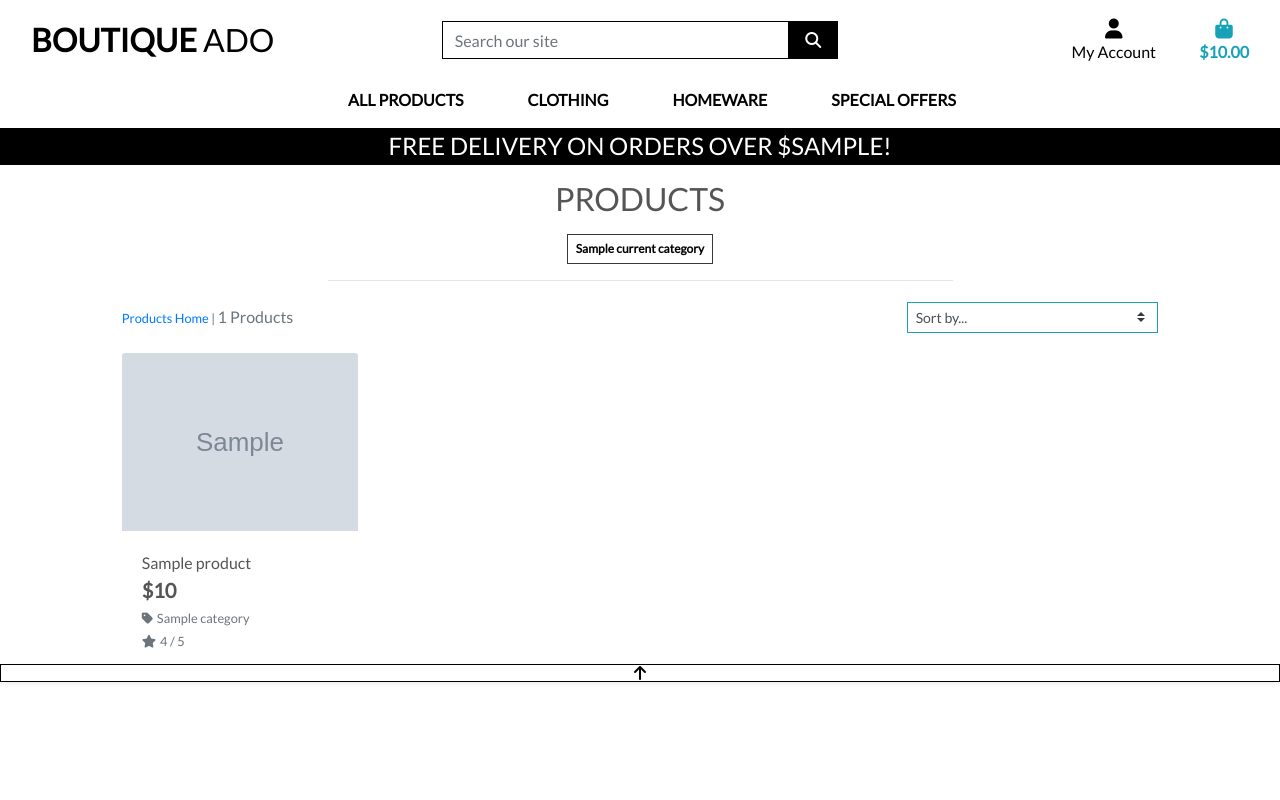
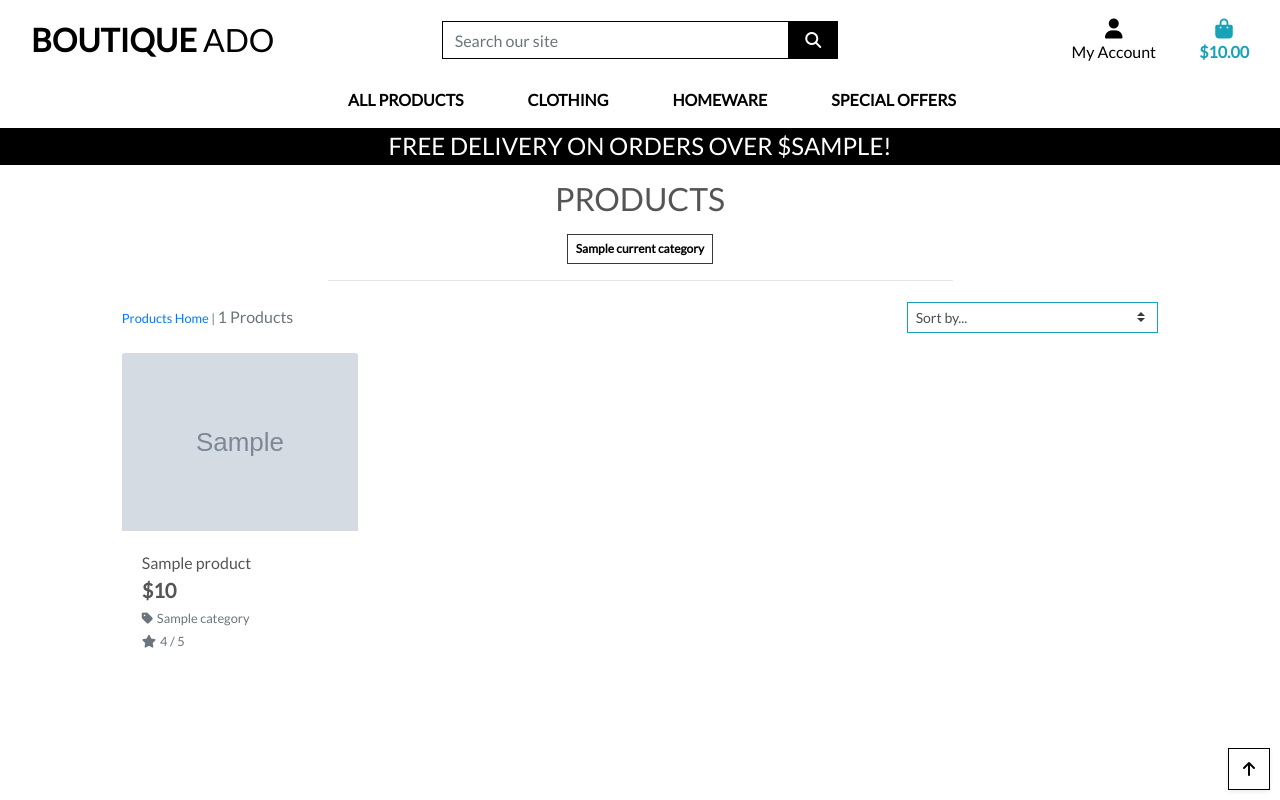
Before and after one commit to Spudos/boutique_ado, a Django app: template products/templates/products/products.html in a window 1280 px wide. Run offline with Django 3.2, Linux system fonts and the light colour scheme; the template is opened without the code that fills it: most values are stand-ins (such as "Sample title", 1, 10 or a date in 2020); grey boxes marked "Sample" are stand-in pictures; some libraries are stand-ins or nearby versions.

Commit message:
adjust css

```diff
--- a/static/css/base.css
+++ b/static/css/base.css
@@ -75,6 +75,18 @@ a.category-badge > span.badge:hover {
   color: #fff !important;
 }
 
+.btt-button {
+  height: 42px;
+  width: 42px;
+  position: fixed;
+  bottom: 10px;
+  right: 10px;
+}
+
+.btt-link {
+  cursor: pointer;
+}
+
 /* -------------------------------- Media Queries */
 
 /* Slightly larger container on xl screens */
```
